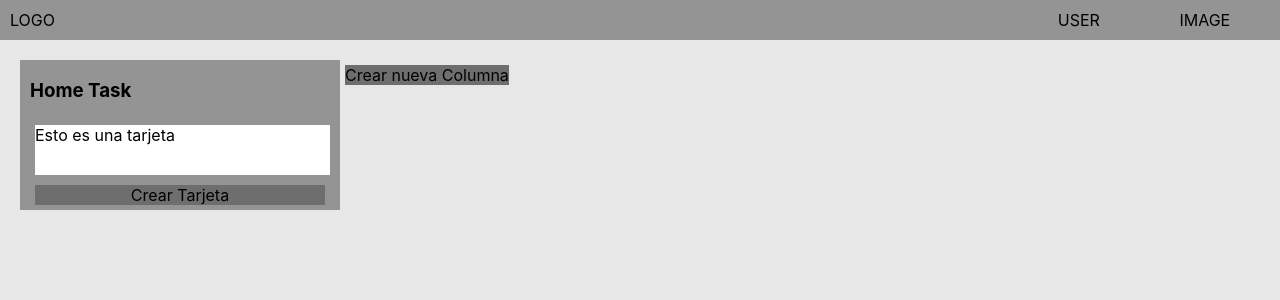
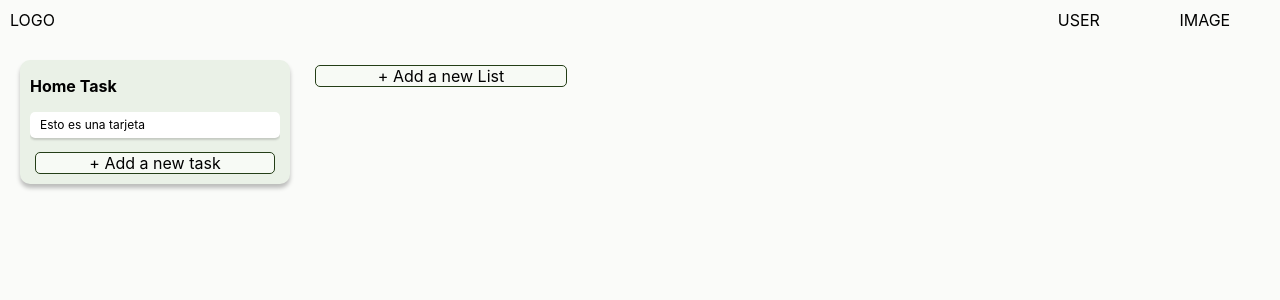
Before and after one commit to DFalque/toDoAppReact, a React (Create React App) app: page / in a window 1280 px wide. Shown: the top 300 px of the page. Built offline with nearby package versions, Linux system fonts and the light colour scheme.

Commit message:
improve design

```diff
--- a/package.json
+++ b/package.json
@@ -11,6 +11,7 @@
     "react-beautiful-dnd": "^13.1.0",
     "react-dom": "^17.0.2",
     "react-scripts": "4.0.3",
+    "react-textarea-autosize": "^8.3.2",
     "web-vitals": "^1.0.1"
   },
   "scripts": {
--- a/src/App.css
+++ b/src/App.css
@@ -5,6 +5,10 @@
   --grey4: #E7E7E7;
   --white: #FFFF;
 
+  --color1: #474747;
+  --color2: #6E6E6E;
+  --color3: #949494;
+  --color4: #FAFBF9;
 }
 
 * {
@@ -14,7 +18,8 @@
 
 }
 
-html{background-color: var(--grey4);
+html{background-color: var(--color4);
+
 }
 
 
@@ -22,8 +27,14 @@ h1{
   margin:0;
 }
 
+h3{
+  font-size: 16px;
+}
+
 p{
-  margin:0
+  margin:0;
+  font-family: -apple-system,BlinkMacSystemFont,Segoe UI,Roboto,Noto Sans,Ubuntu,Droid Sans,Helvetica Neue,sans-serif;
+
 }
 
 *, *:before, *:after {
@@ -42,7 +53,6 @@ p{
   flex-direction: row;
   justify-content: space-between;
   align-items: center;
-  background-color: var(--grey3);
   margin: 0;
   margin-bottom: 10px;
   position: relative;
--- a/src/App.js
+++ b/src/App.js
@@ -1,4 +1,4 @@
-import React, { useState, useContext } from "react";
+import React, { useContext } from "react";
 import "./App.css";
 import Column from "./components/Column/Column";
 import Header from "./components/Header/Header";
@@ -10,26 +10,14 @@ import DynamicContext from "./context/DynamicContext";
 
 function App() {
   //STATES
-  // const [columns, setColumns] = useState(defaultColumn());
   const { column, setColumn, draging } = useContext(DynamicContext);
 
   //DEFAULTS FORMS
-  function defaultColumn() {
-    return [
-      {
-        title: "Home Task",
-        id: 0,
-      },
-    ];
-  }
 
   //CHANGE STATE
   const handlerColumn = (e) => {
     let model = nanoid();
     setColumn([...column, { title: e, id: model, card: [] }]);
-    // const cosita = [...column];
-    //console.log("eeeeinngggg");
-    //console.log(cosita);
   };
 
   //DRAG FUNCTIONS
@@ -45,10 +33,6 @@ function App() {
     const sourceId = source.droppableId; // el ID de la columna origen
 
     draging(destinationId, destinationIndex, sourceIndex, sourceId);
-
-    if (!destination) {
-      return;
-    }
   };
 
   //RENDER
@@ -56,6 +40,7 @@ function App() {
     <DragDropContext onDragEnd={onDragEnd}>
       <div className="App">
         <Header />
+
         <div className="ColumnContainer">
           {column.map((data) => {
             console.log(data.title);
--- a/src/components/Add/Add.css
+++ b/src/components/Add/Add.css
@@ -4,25 +4,70 @@
     --grey3: #949494;
     --grey4: #E7E7E7;
     --white: #FFFF;
+
+
+    --color1: #243E17;
+    --color2: #F7FAF5;
+    --color3: #EAF1E7;
+    --color4: #FAFBF9;
+
   }
 
 .Add{
-    background-color: var(--grey2);
+    background-color: var(--color2);
     display:flex;
     justify-content: center;
     margin:5px;
     height: 20px;
+    border-radius: 5px;
+    border-width: 1px;
+    border-color: var(--color1);
+    border-style: solid;
+    margin-bottom: 10px;
 
 }
 
 .Open{
-  height: 100px;
-  justify-content: flex-start;
+  display: flex;
+  min-height: 150px;
+  justify-content: space-between;
   flex-direction: column;
+  border-radius: 2px;
+  border-width: 0px;
+  border-style:none;
 }
 
 .input{
-  height: 80%;
-  background-color: white;
-border: none;
+  border: none;
 }
+
+.containerAddOpen{
+  display: flex;
+  justify-content: space-between;
+  align-items: center;
+  background-color: #EAF1E7;
+}
+
+
+.AddButton{
+  display: flex;
+  margin: 10px;
+  background-color: var(--color3);
+  width: 30%;
+  text-align: center;
+  border-radius: 5px;
+  justify-content: center;
+  align-items: center;
+
+}
+
+.CloseButton{
+  display: flex;
+  margin: 10px;
+  background-color: var(--color3);
+  width: 30%;
+  text-align: center;
+  border-radius: 5px;
+  justify-content: center;
+  align-items: center;
+}
--- a/src/components/Add/Add.jsx
+++ b/src/components/Add/Add.jsx
@@ -1,5 +1,7 @@
 import React, {useState} from "react";
 import "./Add.css";
+import TextareaAutosize from 'react-textarea-autosize';
+
 
 const Add = ({list, doThis}) => {
   const [open, setOpen]  = useState(false);
@@ -7,7 +9,8 @@ const Add = ({list, doThis}) => {
 
 
   //VARIABLES
-  const addtext =  list ? "Crear Tarjeta" : "Crear nueva Columna";
+  const addtext =  list ? "+ Add a new task" : "+ Add a new List";
+
 
 
 // CHANGE STATE
@@ -29,26 +32,48 @@ const Add = ({list, doThis}) => {
 
   //RENDER FUNTION
   const renderButton = () => {
-    return (
-    <div className='Add ' onClick={handlerClick}  >
-      <p>{addtext}</p>
-      </div>)
+    if(list){return (
+      <div className='Add ' onClick={handlerClick}  >
+        <p>{addtext}</p>
+        </div>)}else{
+          return (
+            <div className='Add ' onClick={handlerClick} style={{
+              minWidth:250,
+            }} >
+              <p>{addtext}</p>
+              </div>
+              )
+        }
+
 
   }
 
   const renderPlaceholder = () =>{
     return (
     <div className='Add Open ' onClick={() =>handlerClick}  onBlur={handlerDrag}  draggable="true" >
-    <input autoFocus
-    className="input"
+    <TextareaAutosize
+    autoFocus
     placeholder="Introduce a task"
     onChange={(e)=>handlerInputChange(e.target.value)}
     onKeyPress={(e)=> e.key === 'Enter' ? handlerDrag() : null}
+    style={{
+      overflow:'visible',
+      resize:'none',
+      border:'none',
+      outline:'none',
+      flexGrow: 2,
+      borderRadius: 5,
+
+    }}
     >
-    </input>
-    <div>
-      <p>Add</p>
-      <p>Close</p>
+    </TextareaAutosize>
+    <div className='containerAddOpen'>
+        <div className='AddButton'>
+        <p>+ Add</p>
+        </div>
+        <div className='CloseButton' >
+        <p>X Close</p>
+        </div>
     </div>
     </div>)
   }
--- a/src/components/Card/Card.css
+++ b/src/components/Card/Card.css
@@ -1,6 +1,42 @@
 .Card{
+    display: block;
     width: 100%;
+    max-width: 100%;
     background-color: white;
+    margin-bottom: 9px;
+    min-height: 20px;
+    border-radius: 5px;
+    box-shadow: 0px 2px 2px rgba(49, 49, 49, 0.2);
+    text-align: center;
+    clear: both;
+    overflow: hidden;
+    word-wrap: break-word;
+   /*overflow-wrap: break-word;
+    word-break: break-all;
+    overflow:hidden;
+    height:1%;
+    white-space: nowrap;
+    */
+}
+
+.CardText{
+   /* clear: both;
+    overflow: hidden;
+    word-wrap: break-word;
+    clear: both;
+    overflow: hidden;
+    word-wrap: break-word;*/
+    display: flex;
+    text-align: center;
     margin: 5px;
-    min-height: 50px;
+    margin-left: 10px;
+    margin-right: 10px;
+    text-align: start;
 }
+
+.TextCard{
+    font-size: 12px;
+    line-height: 16px;
+    font-style: normal;
+    font-weight: normal;
+}
--- a/src/components/Card/Card.jsx
+++ b/src/components/Card/Card.jsx
@@ -1,6 +1,9 @@
 import React from "react";
 import "./Card.css";
 import {Draggable} from 'react-beautiful-dnd';
+import TextareaAutosize from 'react-textarea-autosize';
+
+
 
 const Card = ({data,index}) => {
   return (
@@ -10,7 +13,10 @@ const Card = ({data,index}) => {
             ref={provided.innerRef}
             {...provided.draggableProps}
             {...provided.dragHandleProps}>
-              <p>{data.text}</p>
+              <div className='CardText' >
+              <p className='TextCard'>{data.text}</p></div>
+
+
     </div>)}
 
     </Draggable>
--- a/src/components/Column/Column.jsx
+++ b/src/components/Column/Column.jsx
@@ -1,4 +1,4 @@
-import React, {useState,useContext, useEffect} from 'react'
+import React, {useContext, useEffect} from 'react'
 import "./column.css"
 import Card from "../Card/Card"
 import Add from "../Add/Add"
@@ -7,7 +7,7 @@ import {Droppable} from "react-beautiful-dnd";
 import DynamicContext from '../../context/DynamicContext'
 
 
-const Column = ({data, dragFunction}) => {
+const Column = ({data}) => {
     //STATE
     const {column, setColumn} = useContext(DynamicContext);
 
--- a/src/components/Column/column.css
+++ b/src/components/Column/column.css
@@ -4,20 +4,29 @@
     --grey3: #949494;
     --grey4: #E7E7E7;
 
+
+  --color1: #474747;
+  --color2: #6E6E6E;
+  --color3: #EAF1E7;
+  --color4: #FAFBF9;
+
   }
 
 .Column{
     display: flex;
     flex-direction: column;
-    max-width: 300px ;
-    min-width: 300px ;
-    background-color:var(--grey3);
+    max-width: 250px ;
+    min-width: 250px ;
+    background-color:var(--color3);
     margin-left: 20px;
+    margin-right: 20px;
     padding: 10px;
     padding-bottom: 0;
     padding-top: 0;
     max-height: 95%;
     white-space: normal;
+    border-radius: 10px;
+    box-shadow: 0px 4px 4px rgba(0, 0, 0, 0.25);
 
 }
 
```
Also changed, not shown: 2 other files (tests, documents, lock files or other folders).
